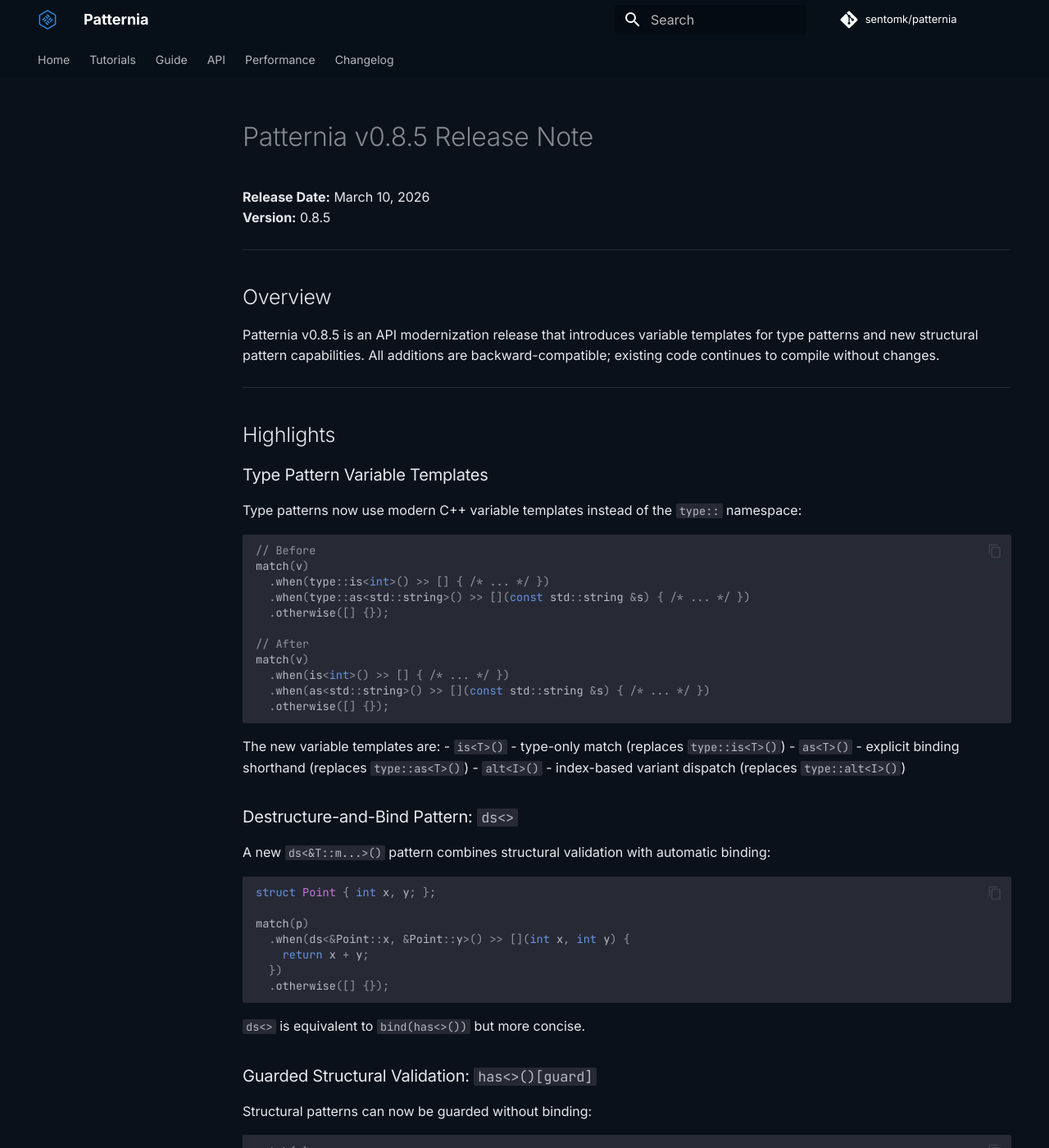
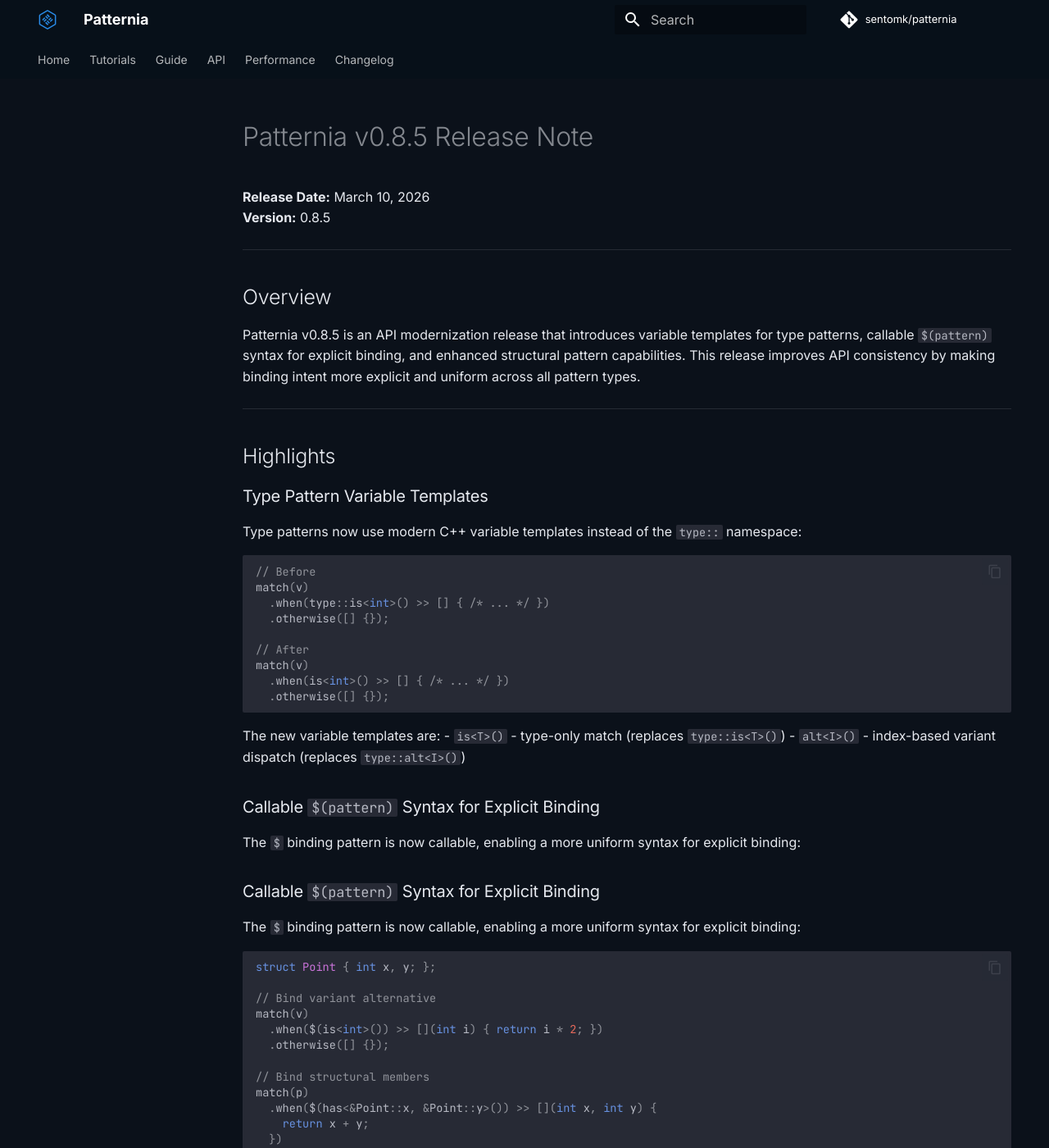
Before and after one commit to sentomk/patternia, an MkDocs documentation site: the page built from docs/changelog/v0.8.5.md, in a window 1280 px wide and 1400 px high. Shown: the whole window at 82% size. Built offline with MkDocs 1.6.1 and Material for MkDocs 9.7.7, drawn with Linux system fonts in a browser that asks for light colours; comment, search, counter and statistics services are not loaded; some of the changed text lies outside the part shown.

Commit message:
refactor(pattern): remove ds<> and as<T> APIs in favor of $(has<>()) and $(is<>())
Problem
- ds<> and as<T> APIs were introduced as convenience shortcuts
- They hide the binding operation, violating the "explicit binding" design principle
- Users should explicitly use $() to indicate binding intent

Implementation
- Removed as_factory struct and as<T> variable template from include/ptn/pattern/type.hpp
- Removed ds and as exports from include/ptn/patternia.hpp
- Replaced all ds<>() usage with $(has<>()) across codebase
- Replaced all as<T>() usage with $(is<T>()) across codebase
- Updated documentation to reflect API changes

Tests
- Updated tests/tests_destructure.cpp: replaced ds<> with $(has<>())
- Updated tests/tests_unified_match.cpp: replaced as<T> with $(is<T>())
- Updated tests/tests_type_pattern.cpp: replaced as<T> with $(is<T>())
- Updated tests/tests_match_flow.cpp: replaced as<T> with $(is<T>())
- Updated benchmarks and samples to use new syntax
- All tests pass (95/95)

Notes
- Breaking change: ds<> and as<T> are no longer available
- Migration path: ds<>() → $(has<>()), as<T>() → $(is<T>())
- Improves API consistency: all binding now explicitly uses $()
- Zero performance impact: same underlying implementation

````diff
--- a/docs/changelog/v0.8.5.md
+++ b/docs/changelog/v0.8.5.md
@@ -8,8 +8,9 @@
 ## Overview
 
 Patternia v0.8.5 is an API modernization release that introduces variable templates
-for type patterns and new structural pattern capabilities. All additions are
-backward-compatible; existing code continues to compile without changes.
+for type patterns, callable `$(pattern)` syntax for explicit binding, and enhanced
+structural pattern capabilities. This release improves API consistency by making
+binding intent more explicit and uniform across all pattern types.
 
 ---
 
@@ -23,36 +24,47 @@ Type patterns now use modern C++ variable templates instead of the `type::` name
 // Before
 match(v)
   .when(type::is<int>() >> [] { /* ... */ })
-  .when(type::as<std::string>() >> [](const std::string &s) { /* ... */ })
   .otherwise([] {});
 
 // After
 match(v)
   .when(is<int>() >> [] { /* ... */ })
-  .when(as<std::string>() >> [](const std::string &s) { /* ... */ })
   .otherwise([] {});
 ```
 
 The new variable templates are:
 - `is<T>()` - type-only match (replaces `type::is<T>()`)
-- `as<T>()` - explicit binding shorthand (replaces `type::as<T>()`)
 - `alt<I>()` - index-based variant dispatch (replaces `type::alt<I>()`)
 
-### Destructure-and-Bind Pattern: `ds<>`
+### Callable `$(pattern)` Syntax for Explicit Binding
 
-A new `ds<&T::m...>()` pattern combines structural validation with automatic binding:
+The `$` binding pattern is now callable, enabling a more uniform syntax for explicit binding:
+
+### Callable `$(pattern)` Syntax for Explicit Binding
+
+The `$` binding pattern is now callable, enabling a more uniform syntax for explicit binding:
 
 ```cpp
 struct Point { int x, y; };
 
+// Bind variant alternative
+match(v)
+  .when($(is<int>()) >> [](int i) { return i * 2; })
+  .otherwise([] {});
+
+// Bind structural members
 match(p)
-  .when(ds<&Point::x, &Point::y>() >> [](int x, int y) {
+  .when($(has<&Point::x, &Point::y>()) >> [](int x, int y) {
     return x + y;
   })
   .otherwise([] {});
 ```
 
-`ds<>` is equivalent to `bind(has<>())` but more concise.
+**Design rationale:**
+- `$(pattern)` makes binding intent explicit and uniform across all pattern types
+- Equivalent to `bind(pattern)` but more concise
+- `$` itself remains a binding pattern (equivalent to `bind()`)
+- `$(pattern)` can be guarded: `$(is<int>())[_0 > 0]`
 
 ### Guarded Structural Validation: `has<>()[guard]`
 
@@ -70,19 +82,21 @@ This enables validation-only patterns where binding is not needed.
 
 ## Deprecations
 
-- `type::is<T>()`, `type::as<T>()`, and `type::alt<I>()` are deprecated.
-  Use the new variable templates `is<T>()`, `as<T>()`, and `alt<I>()` instead.
+- `type::is<T>()` and `type::alt<I>()` are deprecated.
+  Use the new variable templates `is<T>()` and `alt<I>()` instead.
 - The `type::` namespace will be removed in v0.9.0.
 
 ## Internal
 
-- Added `is_factory`, `as_factory`, and `alt_factory` wrapper types with
-  `binding_args` trait specializations for eval/optimize engine integration.
-- Implemented `invoke_guard` helper for mixed tuple/callable guard evaluation.
-- Added `has_guarded_pattern` support for structural validation with guards.
-- Implicit `lit()` wrapping via `operator>>` SFINAE overload for convenience.
-- Migrated all tests, samples, and benchmarks to use new variable templates.
-- Updated API documentation to reflect new syntax.
+- Implemented `bind_factory` type that makes `$` callable with `operator()()`
+- Added `has_alt_index` trait to detect type patterns for special binding behavior
+- Enhanced `binding_as_pattern` to extract variant alternatives when binding type patterns
+- Updated `binding_args` trait to correctly handle `$(is<T>())` binding semantics
+- Implemented `invoke_guard` helper for mixed tuple/callable guard evaluation
+- Added `has_guarded_pattern` support for structural validation with guards
+- Implicit `lit()` wrapping via `operator>>` SFINAE overload for convenience
+- Migrated all tests, samples, and benchmarks to use new syntax
+- Updated API documentation to reflect new patterns
 
 ## Migration Guide
 
@@ -93,34 +107,46 @@ Replace `type::` namespace calls with variable templates:
 ```cpp
 // Old
 type::is<T>()
-type::as<T>()
 type::alt<I>()
 
 // New
 is<T>()
-as<T>()
 alt<I>()
+```
+
+### Binding Variant Alternatives
+
+Use `$(is<T>())` for explicit binding:
+
+```cpp
+// Old (if you used type::as<T>())
+type::as<T>()
+
+// New
+$(is<T>())
 ```
 
 ### Structural Binding
 
-Use `ds<>` for concise destructure-and-bind:
+Use `$(has<>())` for explicit binding:
+
+### Structural Binding
+
+Use `$(has<>())` for explicit binding:
 
 ```cpp
 // Old
 bind(has<&T::x, &T::y>())
 
-// New
-ds<&T::x, &T::y>()
+// New (more concise)
+$(has<&T::x, &T::y>())
 ```
 
-### Structural Validation
+### Structural Validation with Guards
 
 Use `has<>()[guard]` for validation without binding:
 
 ```cpp
-// Old (not possible)
-
-// New
+// New capability in v0.8.5
 has<&T::x, &T::y>()[arg<0> + arg<1> == 0]
 ```
````
Also changed, not shown: README.md (+4 -4 lines), docs/api.md (+11 -14 lines), docs/guide/getting-started.md (+8 -8 lines), 7 other files.
